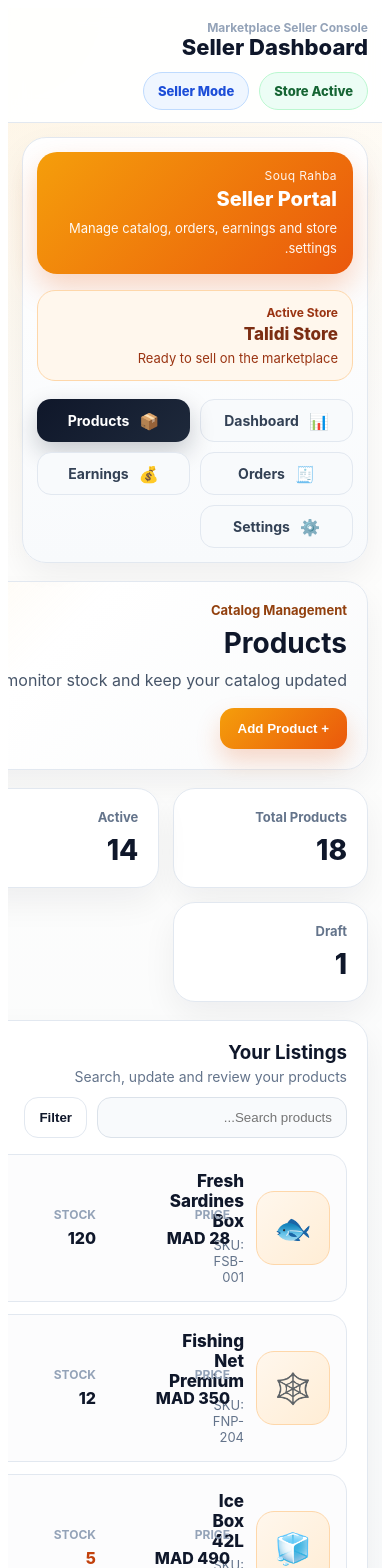
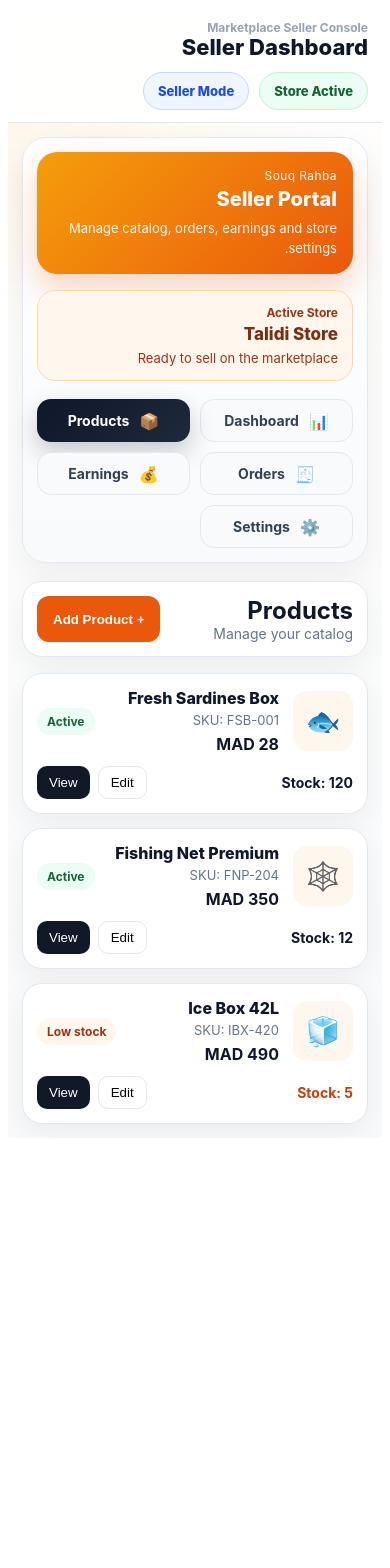
Before and after one commit to ori00fit-tech/souq-rahba-platform, a React (Vite) app in the folder apps/seller-portal/: page /products in a window 390 px wide. Shown: the top 1568 px of the page. After the commit the page ends 1146 px from the top, so only its background shows below. Built offline with nearby package versions, Linux system fonts and the light colour scheme.

Commit message:
Make products page mobile responsive

```diff
--- a/apps/seller-portal/src/pages/ProductsPage.jsx
+++ b/apps/seller-portal/src/pages/ProductsPage.jsx
@@ -1,9 +1,17 @@
-const productStats = [
-  { label: "Total Products", value: "18" },
-  { label: "Active", value: "14" },
-  { label: "Low Stock", value: "3" },
-  { label: "Draft", value: "1" }
-];
+import { useEffect, useState } from "react";
+
+function useIsMobile() {
+  const getValue = () => (typeof window !== "undefined" ? window.innerWidth <= 768 : false);
+  const [isMobile, setIsMobile] = useState(getValue());
+
+  useEffect(() => {
+    const onResize = () => setIsMobile(getValue());
+    window.addEventListener("resize", onResize);
+    return () => window.removeEventListener("resize", onResize);
+  }, []);
+
+  return isMobile;
+}
 
 const products = [
   {
@@ -32,34 +40,16 @@ const products = [
     stock: 5,
     status: "Low stock",
     image: "🧊"
-  },
-  {
-    id: 4,
-    name: "Shrimp Storage Crate",
-    sku: "SSC-118",
-    price: "220 MAD",
-    stock: 0,
-    status: "Out of stock",
-    image: "🦐"
-  },
-  {
-    id: 5,
-    name: "Boat Safety Lamp",
-    sku: "BSL-992",
-    price: "160 MAD",
-    stock: 8,
-    status: "Draft",
-    image: "💡"
   }
 ];
 
-function cardStyle() {
+function cardStyle(isMobile) {
   return {
     background: "#ffffff",
     border: "1px solid #e2e8f0",
-    borderRadius: "22px",
-    padding: "20px",
-    boxShadow: "0 14px 34px rgba(15, 23, 42, 0.06)"
+    borderRadius: "20px",
+    padding: isMobile ? "14px" : "18px",
+    boxShadow: "0 10px 30px rgba(0,0,0,0.06)"
   };
 }
 
@@ -67,81 +57,52 @@ function getStatusStyle(status) {
   if (status === "Active") {
     return {
       background: "#ecfdf5",
-      color: "#166534",
-      border: "1px solid #bbf7d0"
+      color: "#166534"
     };
   }
 
   if (status === "Low stock") {
     return {
       background: "#fff7ed",
-      color: "#9a3412",
-      border: "1px solid #fed7aa"
-    };
-  }
-
-  if (status === "Draft") {
-    return {
-      background: "#f8fafc",
-      color: "#475569",
-      border: "1px solid #cbd5e1"
+      color: "#9a3412"
     };
   }
 
   return {
     background: "#fef2f2",
-    color: "#991b1b",
-    border: "1px solid #fecaca"
+    color: "#991b1b"
   };
 }
 
-function getStockColor(stock) {
-  if (stock === 0) return "#991b1b";
-  if (stock <= 5) return "#c2410c";
-  return "#0f172a";
-}
+export default function ProductsPage() {
+  const isMobile = useIsMobile();
 
-export default function ProductsPage() {
   return (
-    <div style={{ display: "grid", gap: "18px" }}>
-      <section
-        style={{
-          ...cardStyle(),
-          background:
-            "linear-gradient(135deg, rgba(245,158,11,0.10) 0%, rgba(255,255,255,1) 45%, rgba(249,250,251,1) 100%)"
-        }}
-      >
+    <div style={{ display: "grid", gap: "16px" }}>
+      <section style={cardStyle(isMobile)}>
         <div
           style={{
             display: "flex",
             justifyContent: "space-between",
-            gap: "14px",
-            alignItems: "center",
-            flexWrap: "wrap"
+            flexWrap: "wrap",
+            gap: "10px"
           }}
         >
           <div>
-            <div style={{ fontSize: "13px", fontWeight: 700, color: "#92400e" }}>
-              Catalog Management
+            <h2 style={{ margin: 0 }}>Products</h2>
+            <div style={{ color: "#64748b", fontSize: "14px" }}>
+              Manage your catalog
             </div>
-            <h2 style={{ margin: "8px 0 8px", fontSize: "28px", color: "#0f172a" }}>
-              Products
-            </h2>
-            <p style={{ margin: 0, color: "#475569", lineHeight: 1.6 }}>
-              Manage your listings, monitor stock and keep your catalog updated.
-            </p>
           </div>
 
           <button
             style={{
-              padding: "13px 18px",
-              borderRadius: "14px",
+              padding: "10px 16px",
+              borderRadius: "12px",
               border: "none",
-              background: "linear-gradient(135deg, #f59e0b 0%, #ea580c 100%)",
-              color: "#ffffff",
-              fontWeight: 800,
-              cursor: "pointer",
-              boxShadow: "0 12px 24px rgba(234, 88, 12, 0.22)"
+              background: "#ea580c",
+              color: "#fff",
+              fontWeight: 700
             }}
           >
             + Add Product
@@ -149,220 +110,104 @@ export default function ProductsPage() {
         </div>
       </section>
 
-      <section
-        style={{
-          display: "grid",
-          gridTemplateColumns: "repeat(auto-fit, minmax(180px, 1fr))",
-          gap: "14px"
-        }}
-      >
-        {productStats.map((item) => (
-          <div key={item.label} style={cardStyle()}>
-            <div style={{ fontSize: "13px", color: "#64748b", fontWeight: 700 }}>
-              {item.label}
-            </div>
-            <div
-              style={{
-                fontSize: "28px",
-                fontWeight: 800,
-                color: "#0f172a",
-                marginTop: "8px"
-              }}
-            >
-              {item.value}
-            </div>
-          </div>
-        ))}
-      </section>
-
-      <section style={cardStyle()}>
+      <div style={{ display: "grid", gap: "14px" }}>
+        {products.map((p) => (
+          <div key={p.id} style={cardStyle(isMobile)}>
             <div
               style={{
                 display: "flex",
-            justifyContent: "space-between",
-            gap: "12px",
-            alignItems: "center",
-            marginBottom: "16px",
-            flexWrap: "wrap"
-          }}
-        >
-          <div>
-            <h3 style={{ margin: 0, color: "#0f172a" }}>Your Listings</h3>
-            <div style={{ color: "#64748b", fontSize: "14px", marginTop: "4px" }}>
-              Search, update and review your products
-            </div>
-          </div>
-
-          <div
-            style={{
-              display: "flex",
-              gap: "10px",
-              flexWrap: "wrap"
-            }}
-          >
-            <input
-              type="text"
-              placeholder="Search products..."
-              style={{
-                padding: "12px 14px",
-                borderRadius: "14px",
-                border: "1px solid #dbe2ea",
-                minWidth: "220px",
-                outline: "none",
-                background: "#f8fafc"
-              }}
-            />
-            <button
-              style={{
-                padding: "12px 14px",
-                borderRadius: "14px",
-                border: "1px solid #e2e8f0",
-                background: "#ffffff",
-                color: "#0f172a",
-                fontWeight: 700,
-                cursor: "pointer"
-              }}
-            >
-              Filter
-            </button>
-          </div>
-        </div>
-
-        <div style={{ display: "grid", gap: "12px" }}>
-          {products.map((product) => (
-            <div
-              key={product.id}
-              style={{
-                border: "1px solid #e2e8f0",
-                borderRadius: "18px",
-                padding: "16px",
-                background: "#fcfcfd"
-              }}
-            >
-              <div
-                style={{
-                  display: "grid",
-                  gridTemplateColumns: "72px minmax(0, 1.4fr) minmax(120px, 0.7fr) minmax(100px, 0.7fr) minmax(120px, 0.8fr) auto",
                 gap: "14px",
                 alignItems: "center"
               }}
             >
               <div
                 style={{
-                    width: "72px",
-                    height: "72px",
-                    borderRadius: "18px",
+                  width: "60px",
+                  height: "60px",
+                  borderRadius: "14px",
                   display: "flex",
                   alignItems: "center",
                   justifyContent: "center",
-                    fontSize: "30px",
-                    background: "linear-gradient(135deg, #fff7ed 0%, #ffedd5 100%)",
-                    border: "1px solid #fed7aa"
+                  fontSize: "28px",
+                  background: "#fff7ed"
                 }}
               >
-                  {product.image}
+                {p.image}
               </div>
 
-                <div style={{ minWidth: 0 }}>
+              <div style={{ flex: 1 }}>
+                <div style={{ fontWeight: 800 }}>{p.name}</div>
+
                 <div
                   style={{
-                      fontWeight: 800,
-                      color: "#0f172a",
-                      fontSize: "17px"
+                    fontSize: "13px",
+                    color: "#64748b",
+                    marginTop: "4px"
                   }}
                 >
-                    {product.name}
+                  SKU: {p.sku}
                 </div>
+
                 <div
                   style={{
                     marginTop: "6px",
-                      fontSize: "13px",
-                      color: "#64748b"
+                    fontWeight: 700
                   }}
                 >
-                    SKU: {product.sku}
-                  </div>
-                </div>
-
-                <div>
-                  <div style={{ fontSize: "12px", color: "#94a3b8", fontWeight: 700 }}>
-                    PRICE
-                  </div>
-                  <div
-                    style={{
-                      marginTop: "6px",
-                      fontWeight: 800,
-                      color: "#0f172a"
-                    }}
-                  >
-                    {product.price}
-                  </div>
-                </div>
-
-                <div>
-                  <div style={{ fontSize: "12px", color: "#94a3b8", fontWeight: 700 }}>
-                    STOCK
-                  </div>
-                  <div
-                    style={{
-                      marginTop: "6px",
-                      fontWeight: 800,
-                      color: getStockColor(product.stock)
-                    }}
-                  >
-                    {product.stock}
-                  </div>
-                </div>
-
-                <div>
-                  <div style={{ fontSize: "12px", color: "#94a3b8", fontWeight: 700 }}>
-                    STATUS
-                  </div>
-                  <div
-                    style={{
-                      display: "inline-block",
-                      marginTop: "6px",
-                      padding: "7px 10px",
-                      borderRadius: "999px",
-                      fontSize: "12px",
-                      fontWeight: 800,
-                      ...getStatusStyle(product.status)
-                    }}
-                  >
-                    {product.status}
+                  {p.price}
                 </div>
               </div>
 
               <div
                 style={{
-                    display: "flex",
-                    gap: "8px",
-                    flexWrap: "wrap",
-                    justifyContent: "flex-end"
+                  padding: "6px 10px",
+                  borderRadius: "999px",
+                  fontSize: "12px",
+                  fontWeight: 700,
+                  ...getStatusStyle(p.status)
                 }}
               >
+                {p.status}
+              </div>
+            </div>
+
+            <div
+              style={{
+                marginTop: "12px",
+                display: "flex",
+                justifyContent: "space-between",
+                alignItems: "center"
+              }}
+            >
+              <div
+                style={{
+                  fontSize: "14px",
+                  color: p.stock < 6 ? "#c2410c" : "#0f172a",
+                  fontWeight: 700
+                }}
+              >
+                Stock: {p.stock}
+              </div>
+
+              <div style={{ display: "flex", gap: "8px" }}>
                 <button
                   style={{
-                      padding: "10px 12px",
-                      borderRadius: "12px",
+                    padding: "8px 12px",
+                    borderRadius: "10px",
                     border: "1px solid #e2e8f0",
-                      background: "#ffffff",
-                      color: "#0f172a",
-                      fontWeight: 700,
-                      cursor: "pointer"
+                    background: "#fff"
                   }}
                 >
                   Edit
                 </button>
+
                 <button
                   style={{
-                      padding: "10px 12px",
-                      borderRadius: "12px",
+                    padding: "8px 12px",
+                    borderRadius: "10px",
                     border: "none",
                     background: "#111827",
-                      color: "#ffffff",
-                      fontWeight: 700,
-                      cursor: "pointer"
+                    color: "#fff"
                   }}
                 >
                   View
@@ -372,7 +217,6 @@ export default function ProductsPage() {
           </div>
         ))}
       </div>
-      </section>
     </div>
   );
 }
```
Lines whose indentation alone changed are shown as unchanged.
